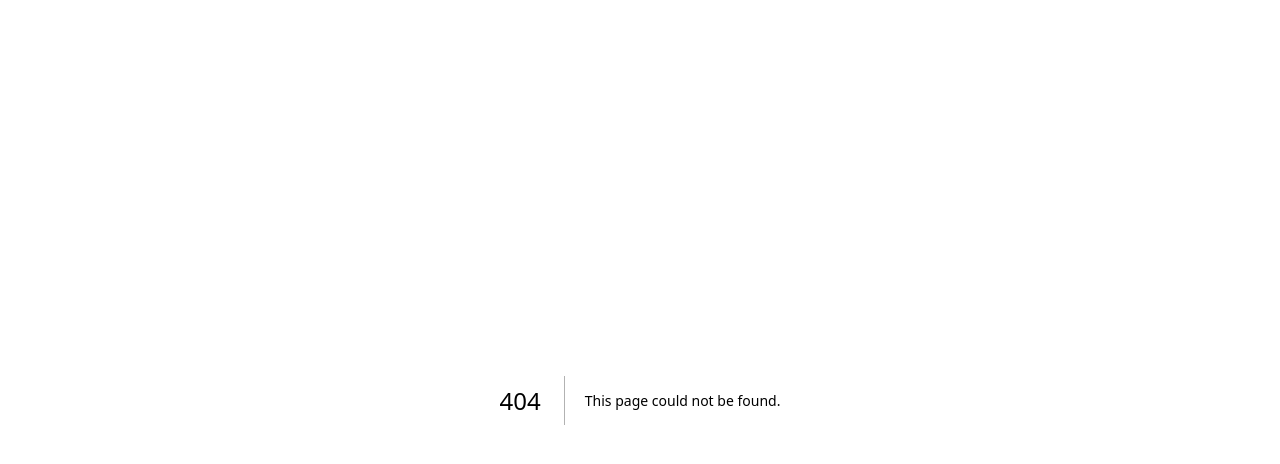
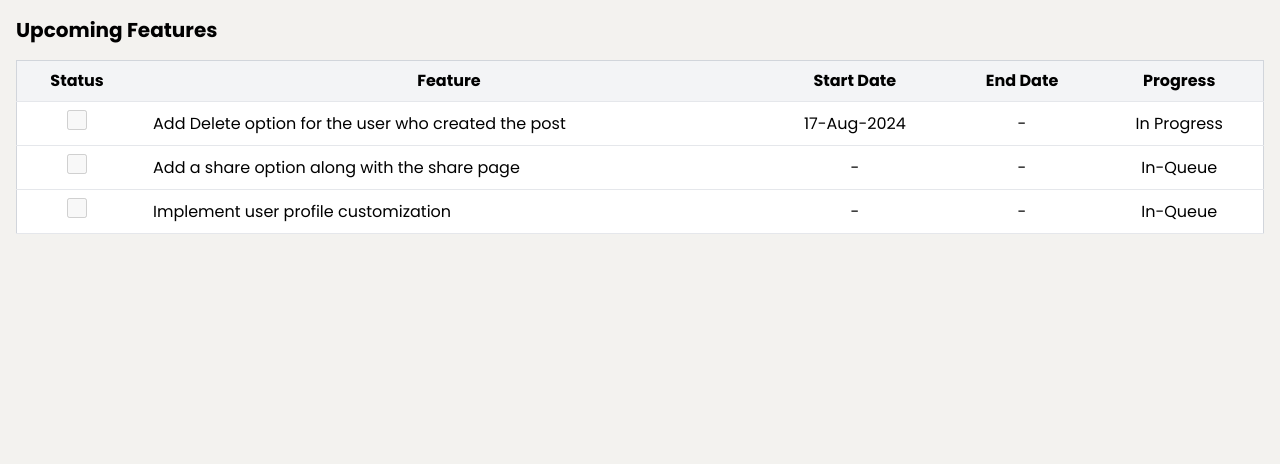
Before and after one commit to dharanigowthamsampath/trainers-india.in, a Next.js app: page /upcoming-features in a window 1280 px wide. Before the commit this address had no page. Shown: the top 464 px of the page. Built offline with nearby package versions, Linux system fonts and the light colour scheme.

Commit message:
Added Upcoming Features

```diff
--- /dev/null
+++ b/app/about/page.tsx
@@ -0,0 +1,14 @@
+import StasticCard from "@/components/ui/statistics/card";
+import React from "react";
+
+type Props = {};
+
+const page = (props: Props) => {
+  return (
+    <div className="w-full h-full flex justify-center">
+      <StasticCard />
+    </div>
+  );
+};
+
+export default page;
--- /dev/null
+++ b/app/upcoming-features/page.tsx
@@ -0,0 +1,89 @@
+import React from "react";
+
+type Feature = {
+  id: string;
+  text: string;
+  startDate: string;
+  endDate: string;
+  completed?: boolean;
+  progress: string;
+};
+
+const UpcomingFeatures = () => {
+  const features: Feature[] = [
+    {
+      id: "1",
+      text: "Add Delete option for the user who created the post",
+      startDate: "17-Aug-2024",
+      endDate: "-",
+      completed: false,
+      progress: "In Progress",
+    },
+    {
+      id: "2",
+      text: "Add a share option along with the share page",
+      startDate: "-",
+      endDate: "-",
+      progress: "In-Queue",
+    },
+    {
+      id: "3",
+      text: "Implement user profile customization",
+      startDate: "-",
+      endDate: "-",
+      progress: "In-Queue",
+    },
+  ];
+
+  return (
+    <div className="p-4">
+      <h2 className="text-xl font-bold mb-4">Upcoming Features</h2>
+      <table className="min-w-full bg-white border border-gray-300">
+        <thead>
+          <tr className="bg-gray-100">
+            <th className="py-2 px-4 border-b">Status</th>
+            <th className="py-2 px-4 border-b">Feature</th>
+            <th className="py-2 px-4 border-b">Start Date</th>
+            <th className="py-2 px-4 border-b">End Date</th>
+            <th className="py-2 px-4 border-b">Progress</th>
+          </tr>
+        </thead>
+        <tbody>
+          {features.map((feature) => (
+            <tr key={feature.id}>
+              <td className="py-2 px-4 border-b text-center">
+                <input
+                  type="checkbox"
+                  className="form-checkbox h-5 w-5 text-blue-600"
+                  disabled
+                  checked={feature.completed}
+                />
+              </td>
+              <td className="py-2 px-4 border-b">{feature.text}</td>
+              <td className="py-2 px-4 border-b text-center">
+                {feature.startDate}
+              </td>
+              <td className="py-2 px-4 border-b text-center">
+                {feature.endDate}
+              </td>
+              <td className="py-2 px-4 border-b text-center">
+                {feature.progress}
+              </td>
+            </tr>
+          ))}
+        </tbody>
+      </table>
+    </div>
+  );
+};
+
+// Your existing page component
+const YourPageComponent = () => {
+  return (
+    <div>
+      <UpcomingFeatures />
+    </div>
+  );
+};
+
+export default YourPageComponent;
--- /dev/null
+++ b/components/ui/statistics/card.tsx
@@ -0,0 +1,9 @@
+import React from "react";
+
+type Props = {};
+
+const StasticCard = (props: Props) => {
+  return <div className="bg-white w-40 h-40"></div>;
+};
+
+export default StasticCard;
```
